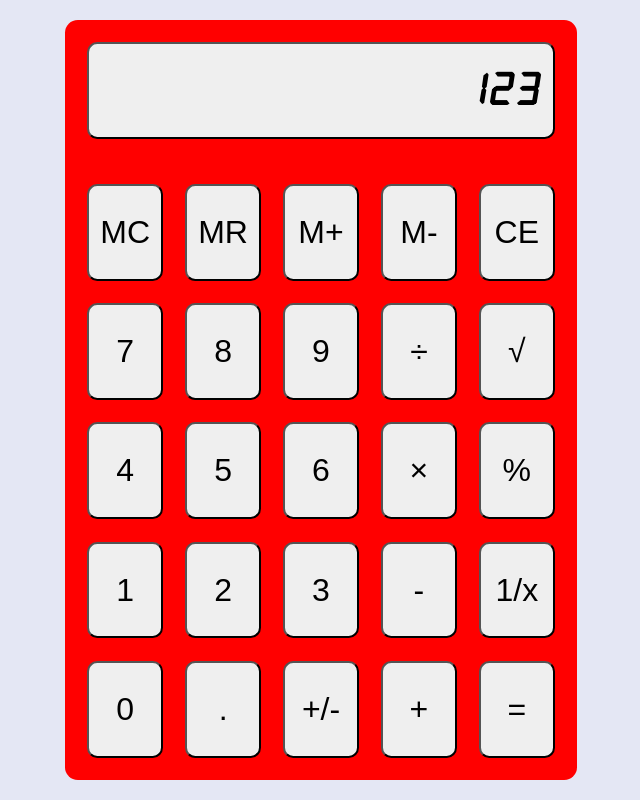
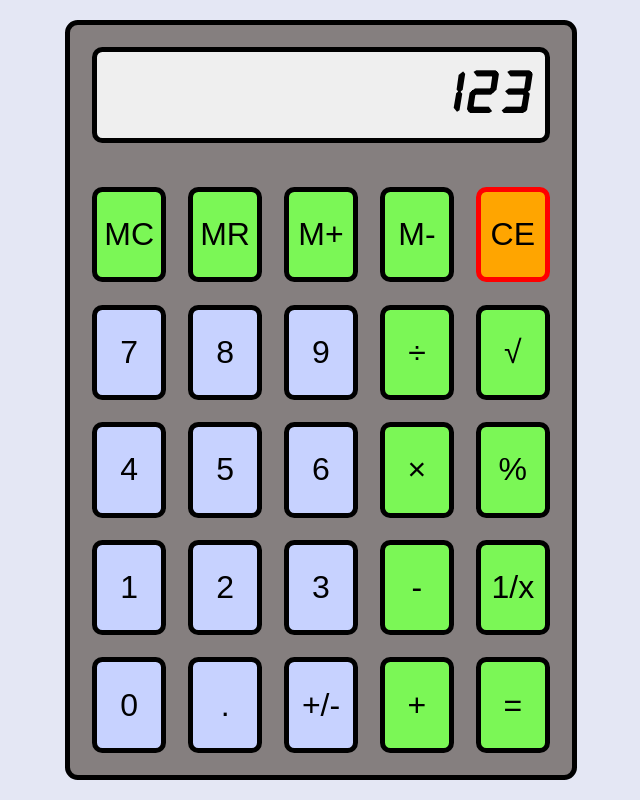
Before and after one commit to kosiumeigbo/Calculator, a plain HTML site: page index.html in a window 1280 px wide. Shown: the whole page, without its empty margins (319-959 px from the left). Drawn offline with Linux system fonts and the light colour scheme.

Commit message:
Finished the main styling format for the calculator

```diff
--- a/index.html
+++ b/index.html
@@ -14,31 +14,43 @@
           <button class="screen"></button>
         </div>
         <div class="buttons">
-          <button type="button">MC</button>
-          <button type="button">MR</button>
-          <button type="button">M+</button>
-          <button type="button">M-</button>
-          <button type="button">CE</button>
-          <button type="button" class="button-number">7</button>
-          <button type="button" class="button-number">8</button>
-          <button type="button" class="button-number">9</button>
-          <button type="button">&#247;</button>
-          <button type="button">&#8730;</button>
-          <button type="button" class="button-number">4</button>
-          <button type="button" class="button-number">5</button>
-          <button type="button" class="button-number">6</button>
-          <button type="button">&#215;</button>
-          <button type="button">&#37;</button>
-          <button type="button" class="button-number">1</button>
-          <button type="button" class="button-number">2</button>
-          <button type="button" class="button-number">3</button>
-          <button type="button">-</button>
-          <button type="button" class="button-number">1/x</button>
-          <button type="button" class="button-number">0</button>
-          <button type="button">.</button>
-          <button type="button">+/-</button>
-          <button type="button">+</button>
-          <button type="button">=</button>
+          <button type="button" class="button-operation hover-colour">
+            MC
+          </button>
+          <button type="button" class="button-operation">MR</button>
+          <button type="button" class="button-operation hover-colour">
+            M+
+          </button>
+          <button type="button" class="button-operation hover-colour">
+            M-
+          </button>
+          <button type="button" class="button-clear">CE</button>
+          <button type="button" class="button-number hover-colour">7</button>
+          <button type="button" class="button-number hover-colour">8</button>
+          <button type="button" class="button-number hover-colour">9</button>
+          <button type="button" class="button-operation">&#247;</button>
+          <button type="button" class="button-operation hover-colour">
+            &#8730;
+          </button>
+          <button type="button" class="button-number hover-colour">4</button>
+          <button type="button" class="button-number hover-colour">5</button>
+          <button type="button" class="button-number hover-colour">6</button>
+          <button type="button" class="button-operation">&#215;</button>
+          <button type="button" class="button-operation hover-colour">
+            &#37;
+          </button>
+          <button type="button" class="button-number hover-colour">1</button>
+          <button type="button" class="button-number hover-colour">2</button>
+          <button type="button" class="button-number hover-colour">3</button>
+          <button type="button" class="button-operation">-</button>
+          <button type="button" class="button-operation hover-colour">
+            1/x
+          </button>
+          <button type="button" class="button-number hover-colour">0</button>
+          <button type="button" class="button-number hover-colour">.</button>
+          <button type="button" class="button-number hover-colour">+/-</button>
+          <button type="button" class="button-operation">+</button>
+          <button type="button" class="button-operation hover-colour">=</button>
         </div>
       </div>
     </div>
--- a/style.scss
+++ b/style.scss
@@ -6,16 +6,22 @@
 $button-height: calc(100% / 6);
 $button-font-size-height: 5vh;
 $button-font-size-width: 2.5vw;
-$screen-font-size-height: 7vh;
-$screen-font-size-width: 3.5vw;
+$screen-font-size-height: 9vh;
+$screen-font-size-width: 4.5vw;
 $button-number-color: #c7d2ff;
-$button-number-color-hover: #fee48f;
+$button-operation-color: rgb(123, 247, 86);
+$button-color-hover-background: #fee48f;
+$button-color-hover-border: #b18907;
+$button-clear-background-color: orange;
+$button-clear-border-color: red;
+$button-clear-hover-color: rgb(239, 57, 57);
 $button-gap-height: 3.5vh;
 $button-gap-width: 1.75vw;
 $calculator-radius-height: /* 25px */ 2vh;
 $calculator-radius-width: /* 25px */ 1vw;
 $button-radius-height: /* 10px */ 1.6vh;
 $button-radius-width: /* 10px */ 0.8vw;
+$border: 5px solid black;
 
 * {
   margin: 0;
@@ -35,10 +41,11 @@ body {
   .calculator {
     width: 100%;
     height: 100%;
-    background-color: red;
+    background-color: rgb(133, 127, 127);
     border-radius: min($calculator-radius-width, $calculator-radius-height);
     padding: min($button-gap-width, $button-gap-height)
       min($button-gap-width, $button-gap-height);
+    border: $border;
 
     .screen-container {
       width: 100%;
@@ -55,6 +62,7 @@ body {
         text-align: right;
         border-radius: min($button-radius-width, $button-radius-height);
         padding: 0px 10px;
+        border: $border;
       }
     }
 
@@ -72,6 +80,29 @@ body {
         /* font-size: calc($button-font-size - 10px); */
         font-size: min($button-font-size-width, $button-font-size-height);
         border-radius: min($button-radius-width, $button-radius-height);
+        border: $border;
+      }
+
+      .button-number {
+        background-color: $button-number-color;
+      }
+
+      .button-operation {
+        background-color: $button-operation-color;
+      }
+
+      .button-clear {
+        background-color: $button-clear-background-color;
+        border-color: $button-clear-border-color;
+      }
+
+      .button-clear:hover {
+        background-color: $button-clear-hover-color;
+      }
+
+      .hover-colour:hover {
+        background-color: $button-color-hover-background;
+        border-color: $button-color-hover-border;
       }
     }
   }
```
Also changed, not shown: style.css, 1 other file.
